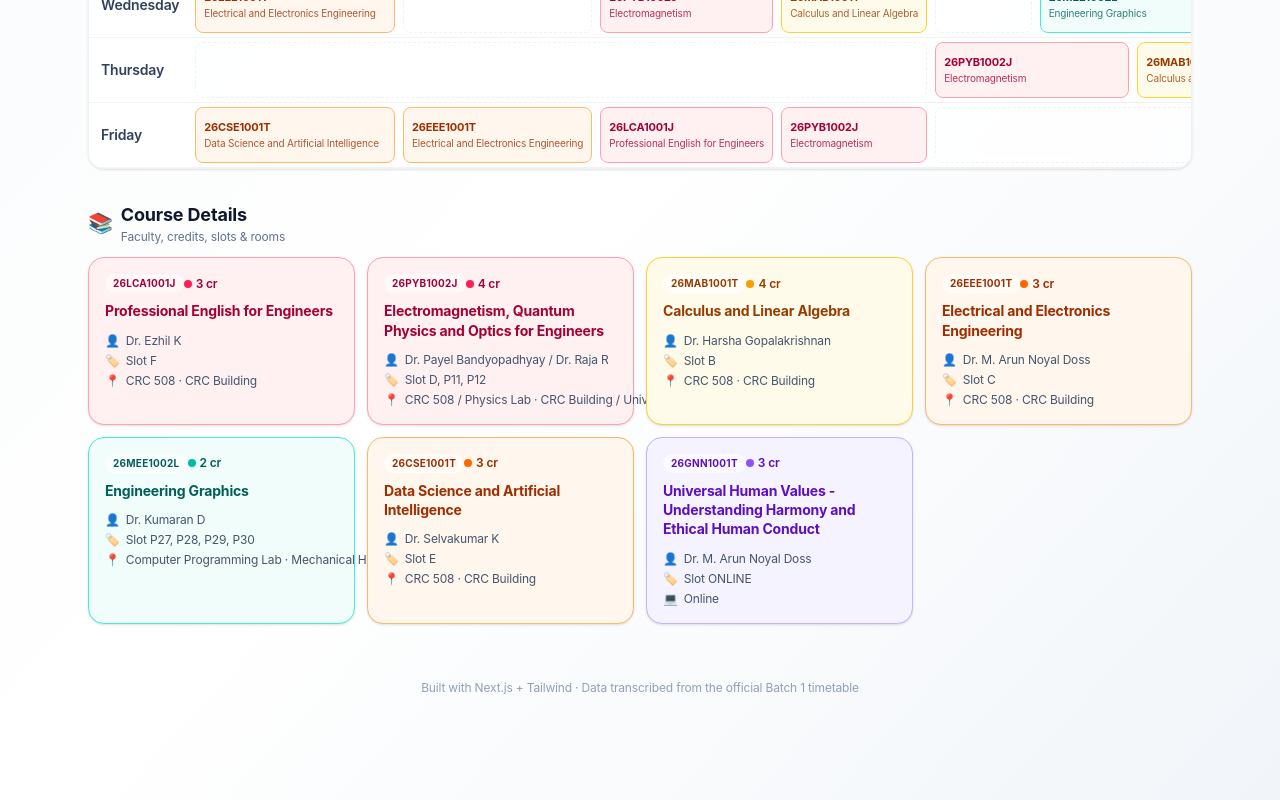
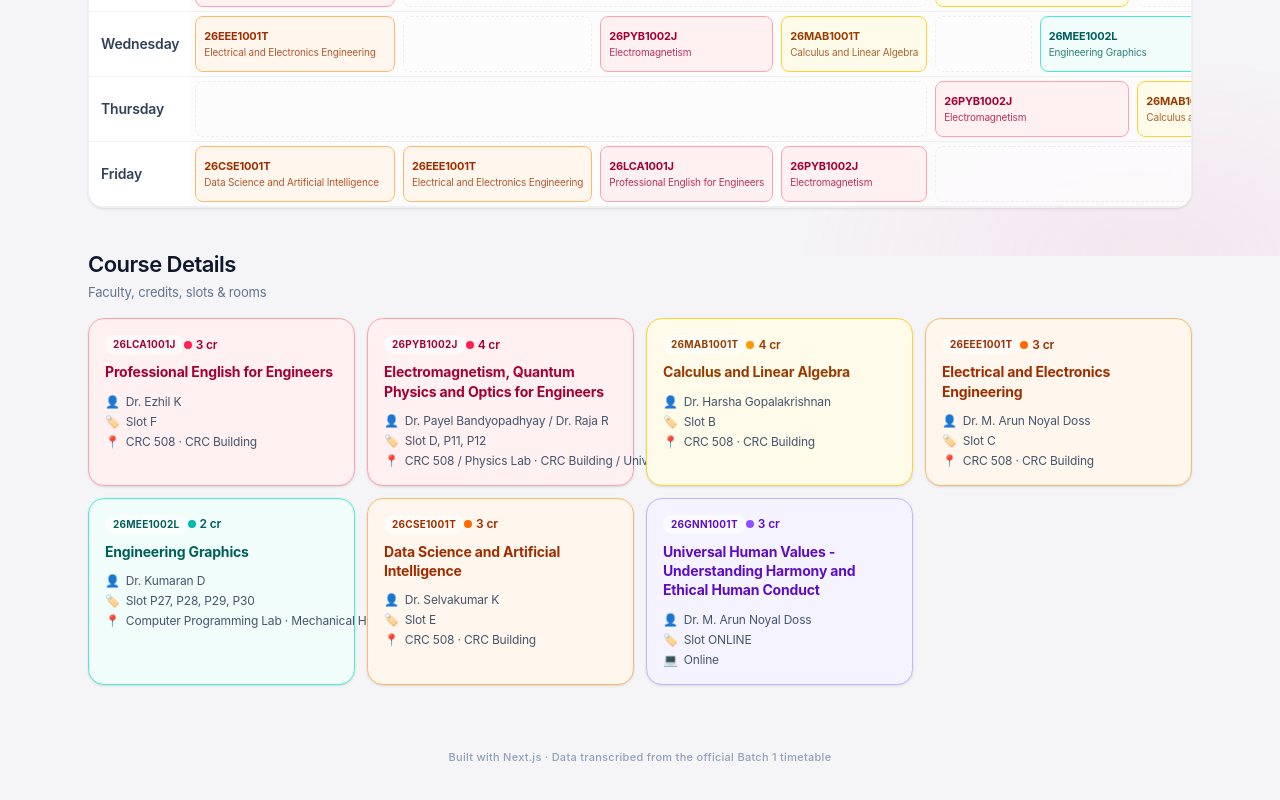
Before and after one commit to YashSohal-gif/timetable-app, a Next.js app: page / in a window 1280 px wide. Shown: the part 544-1344 px from the top of the page. Built offline with nearby package versions, Linux system fonts and the light colour scheme.

Commit message:
Redesign UI: glass surfaces batch 1/2

```diff
--- a/app/page.tsx
+++ b/app/page.tsx
@@ -11,24 +11,25 @@ export default function Home() {
   const [selectedCode, setSelectedCode] = useState<string | null>(null);
 
   return (
-    <div className="min-h-screen bg-gradient-to-br from-slate-50 via-white to-slate-100 pb-28 dark:from-slate-950 dark:via-slate-950 dark:to-slate-900">
-      <main className="mx-auto max-w-6xl space-y-8 px-4 py-8 sm:px-6 sm:py-10">
+    <div className="min-h-screen pb-28">
+      <div className="mesh-backdrop" />
+      <main className="mx-auto max-w-6xl space-y-10 px-4 py-8 sm:px-6 sm:py-12">
         <Header />
 
         <StatsBar />
 
         <section>
-          <SectionTitle icon="📆" title="Weekly Grid" subtitle="Your full week at a glance" />
+          <SectionTitle title="Weekly Grid" subtitle="Your full week at a glance" />
           <TimetableGrid selectedCode={selectedCode} onSelectCode={setSelectedCode} />
         </section>
 
         <section>
-          <SectionTitle icon="📚" title="Course Details" subtitle="Faculty, credits, slots & rooms" />
+          <SectionTitle title="Course Details" subtitle="Faculty, credits, slots & rooms" />
           <CourseList selectedCode={selectedCode} onSelectCode={setSelectedCode} />
         </section>
 
-        <footer className="pt-6 text-center text-xs text-slate-400 dark:text-slate-500">
-          Built with Next.js + Tailwind · Data transcribed from the official Batch 1 timetable
+        <footer className="pt-6 text-center text-[11px] font-medium tracking-wide text-slate-400 dark:text-slate-500">
+          Built with Next.js · Data transcribed from the official Batch 1 timetable
         </footer>
       </main>
 
@@ -37,14 +38,11 @@ export default function Home() {
   );
 }
 
-function SectionTitle({ icon, title, subtitle }: { icon: string; title: string; subtitle: string }) {
+function SectionTitle({ title, subtitle }: { title: string; subtitle: string }) {
   return (
-    <div className="mb-3 flex items-center gap-2">
-      <span className="text-xl">{icon}</span>
-      <div>
-        <h2 className="text-lg font-bold text-slate-900 dark:text-white">{title}</h2>
-        <p className="text-xs text-slate-500 dark:text-slate-400">{subtitle}</p>
-      </div>
+    <div className="mb-4">
+      <h2 className="text-[22px] font-semibold tracking-tight text-slate-900 dark:text-white">{title}</h2>
+      <p className="mt-0.5 text-[13px] text-slate-500 dark:text-slate-400">{subtitle}</p>
     </div>
   );
 }
```
